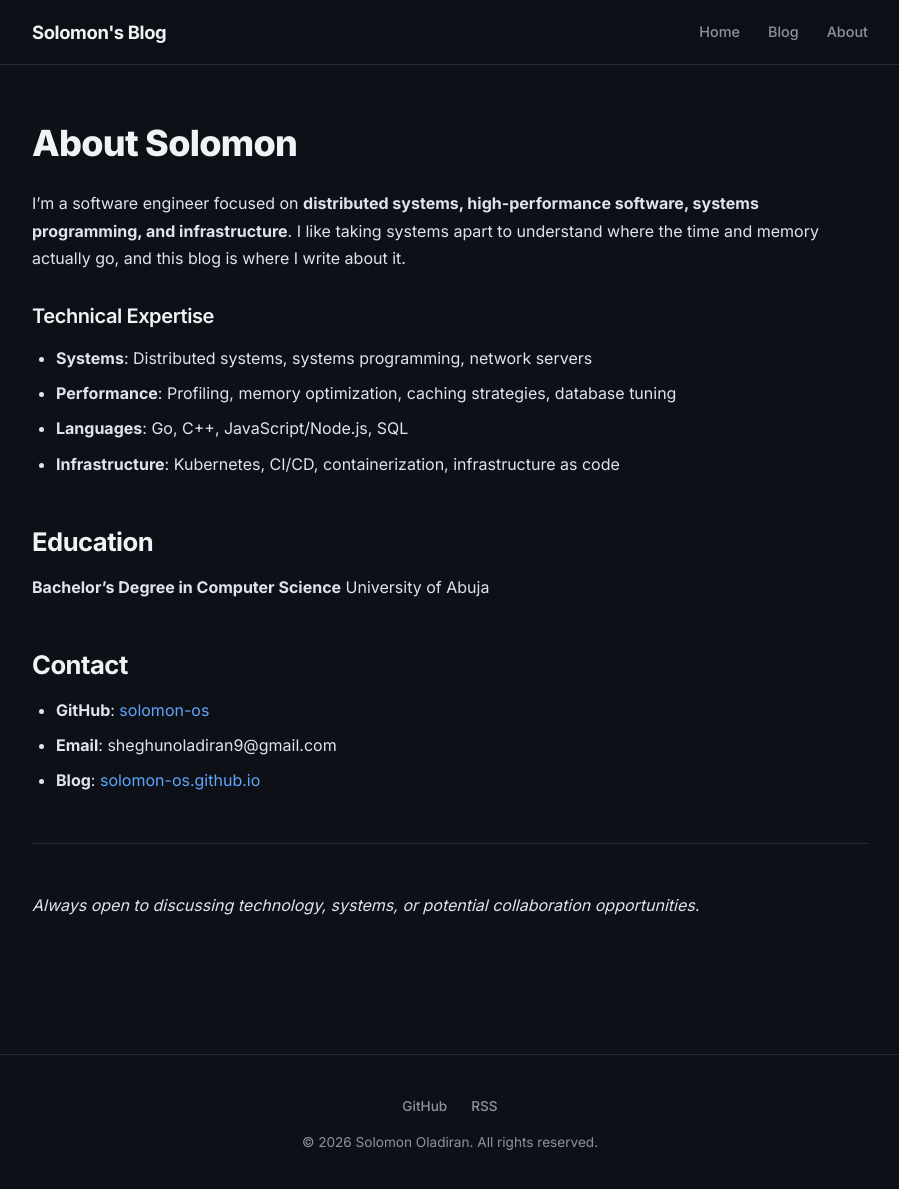
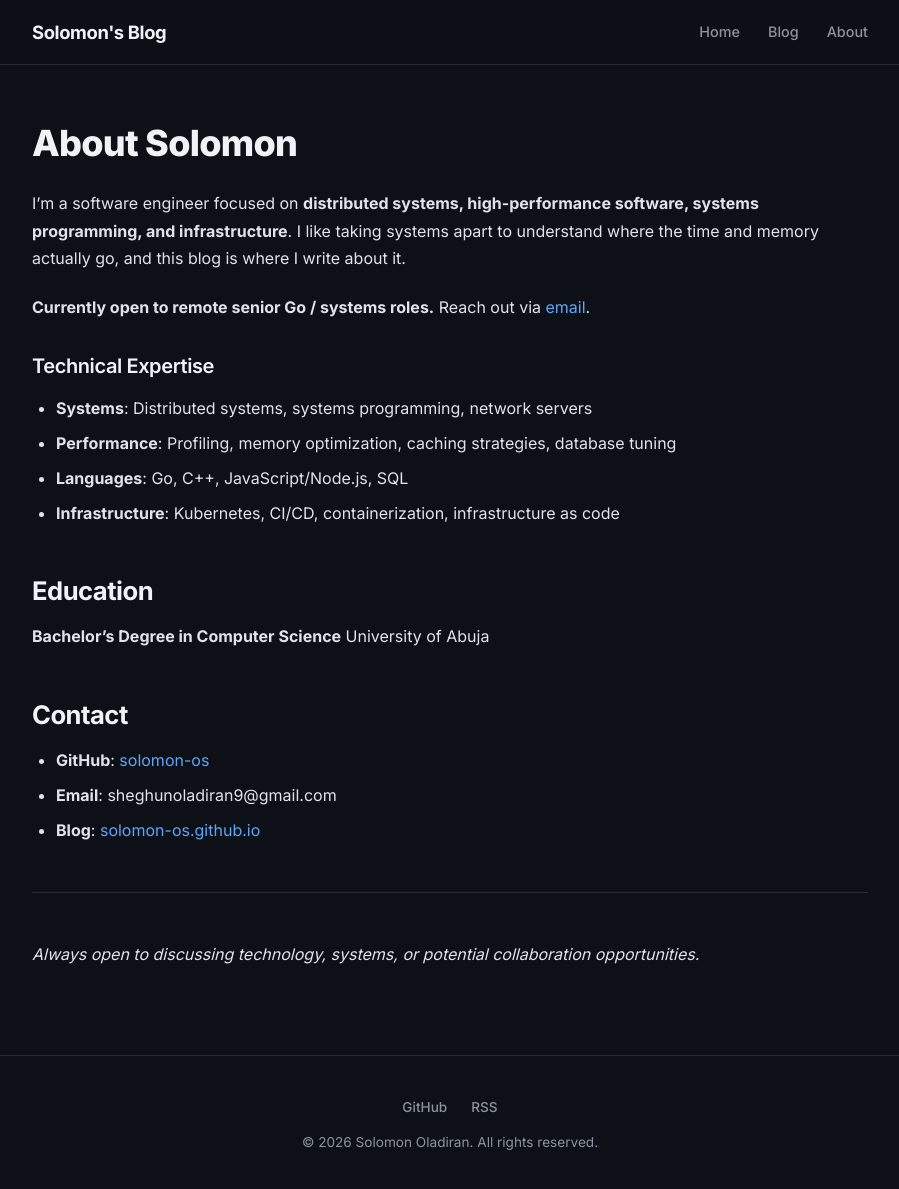
Before and after one commit to solomon-os/solomon-os.github.io, a Jekyll site: the page built from about.md, in a window 1280 px wide and 1216 px high. Shown: the top 1189 px of the window, without its empty margins (190-1089 px from the left). Built offline with Jekyll 4.4.1, drawn with Linux system fonts in a browser that asks for light colours.

Commit message:
add open to remote senior go/systems roles

```diff
--- a/about.md
+++ b/about.md
@@ -7,6 +7,8 @@ permalink: /about/
 # About Solomon
 
 I'm a software engineer focused on **distributed systems, high-performance software, systems programming, and infrastructure**. I like taking systems apart to understand where the time and memory actually go, and this blog is where I write about it.
+
+**Currently open to remote senior Go / systems roles.** Reach out via [email](mailto:sheghunoladiran9@gmail.com).
 
 ### Technical Expertise
 
```
